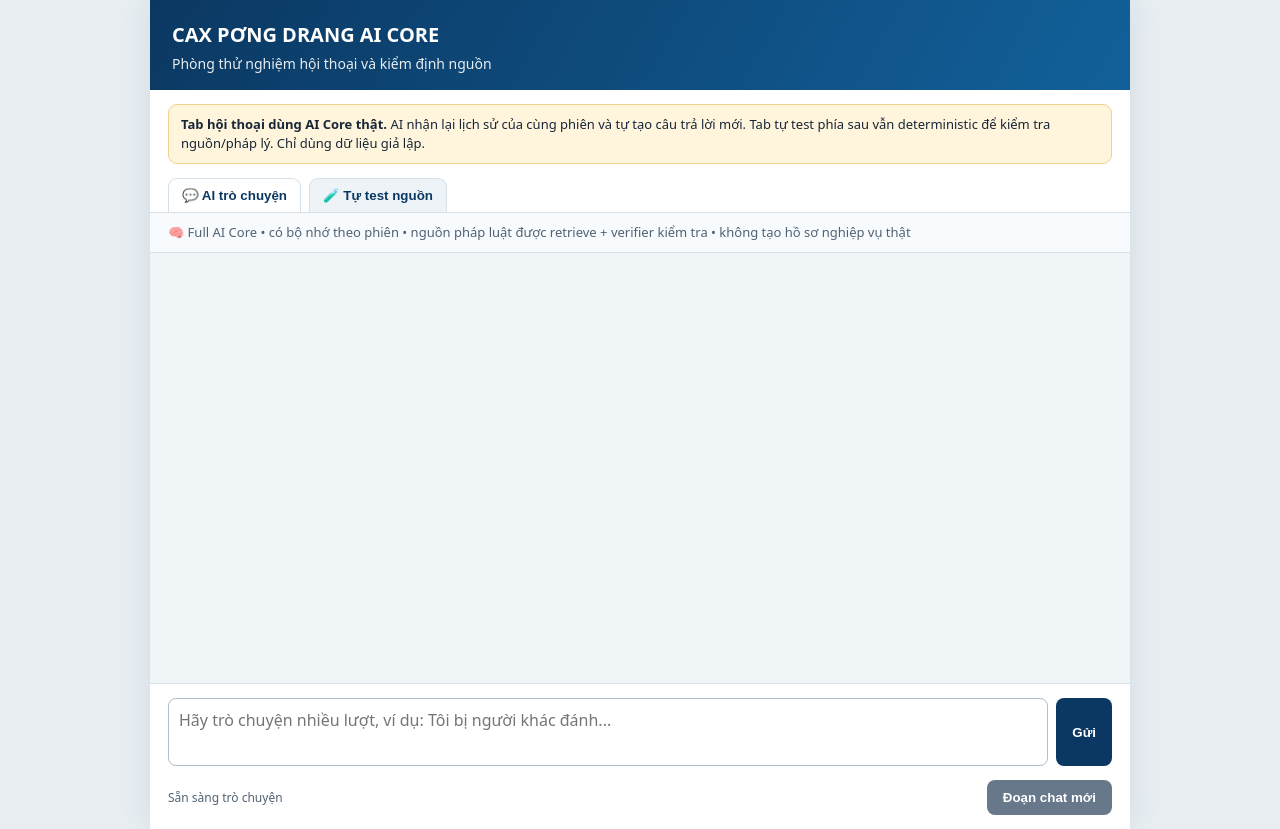
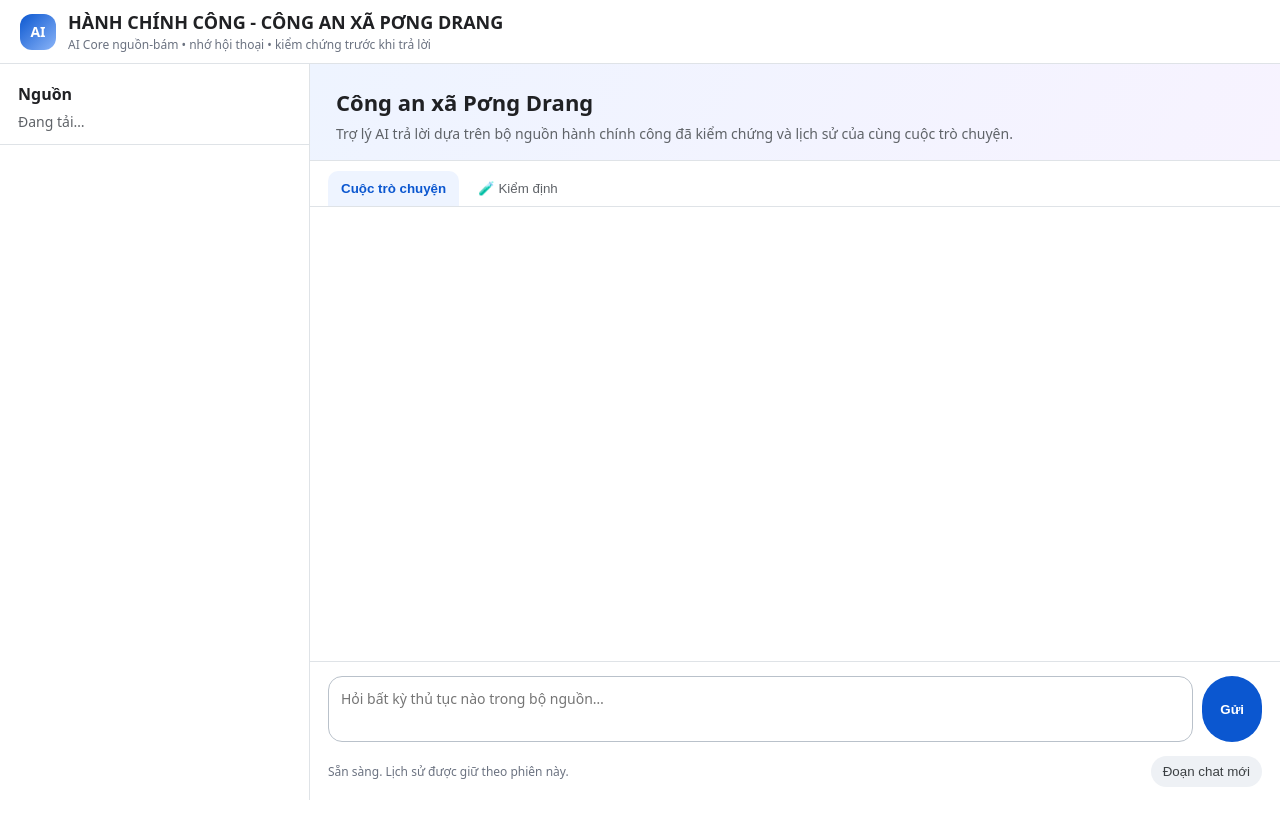
Before and after one commit to daikacung-max/cax-pongdrang-ai-webhook, a Flask app: template templates/demo.html in a window 1280 px wide. After the commit the page ends 800 px from the top, so only its background shows below. Run offline with Flask 3, Linux system fonts and the light colour scheme; the template is opened without the code that fills it, so the values that code supplies are empty.

Commit message:
demo: mirror Notebook source-and-chat workspace

```diff
--- a/templates/demo.html
+++ b/templates/demo.html
@@ -3,48 +3,50 @@
 <head>
   <meta charset="utf-8">
   <meta name="viewport" content="width=device-width, initial-scale=1">
-  <title>Thử nghiệm CAX PƠNG DRANG AI CORE</title>
+  <title>HÀNH CHÍNH CÔNG - CÔNG AN XÃ PƠNG DRANG</title>
   <style>
-    :root{color-scheme:light;--ink:#182638;--navy:#0b3862;--soft:#f0f5f8;--line:#d5e0e8;--me:#d9efff;--bot:#fff;--warn:#fff5dc;--pass:#e5f5e8;--fail:#ffe7e7;--ai:#e9e3ff}
-    *{box-sizing:border-box}body{margin:0;background:#e8eef2;color:var(--ink);font:16px/1.45 system-ui,-apple-system,"Segoe UI",sans-serif}main{max-width:980px;min-height:100vh;margin:auto;background:#fff;box-shadow:0 0 30px #55708025;display:flex;flex-direction:column}
-    header{padding:20px 22px 16px;color:#fff;background:linear-gradient(120deg,var(--navy),#12609a)}h1{margin:0;font-size:20px}header p{margin:5px 0 0;opacity:.9;font-size:14px}.notice{margin:14px 18px 0;padding:10px 12px;background:var(--warn);border:1px solid #f0d38c;border-radius:9px;font-size:13px}
-    .tabs{display:flex;gap:8px;padding:14px 18px 0;border-bottom:1px solid var(--line)}.tab{background:#eef3f7;color:var(--navy);padding:9px 13px;border:1px solid var(--line);border-bottom:0;border-radius:9px 9px 0 0;cursor:pointer}.tab.active{background:#fff;font-weight:700}.panel{display:none}.panel.active{display:block}
-    #messages{padding:18px;overflow:auto;min-height:430px;background:var(--soft)}.message{max-width:88%;margin:9px 0;padding:10px 12px;border:1px solid var(--line);border-radius:14px;white-space:pre-wrap}.user{margin-left:auto;background:var(--me);border-bottom-right-radius:3px}.assistant{background:var(--bot);border-bottom-left-radius:3px}
-    .meta{display:inline-block;margin:2px 5px 3px 0;padding:3px 8px;border-radius:999px;background:var(--ai);color:#49378d;font-size:12px}.meta.good{background:#dcebdc;color:#245d2a}.meta.warn{background:#fde8cc;color:#8a4b08}.chat-info{padding:10px 18px;background:#f8fbfd;border-bottom:1px solid var(--line);font-size:13px;color:#506273}
-    form{display:flex;gap:8px;padding:14px 18px;border-top:1px solid var(--line)}textarea{flex:1;resize:none;min-height:48px;padding:10px;border:1px solid #aebfcd;border-radius:8px;font:inherit}button{border:0;border-radius:8px;padding:10px 16px;background:var(--navy);color:#fff;font-weight:600;cursor:pointer}button.secondary{background:#66788a}footer{padding:0 18px 14px;color:#506273;font-size:12px;display:flex;justify-content:space-between;gap:12px;align-items:center}
-    .self-wrap{padding:18px;background:#f7fafc;min-height:460px}.self-head{display:flex;justify-content:space-between;gap:12px;align-items:center;flex-wrap:wrap;margin-bottom:14px}.self-head h2{margin:0;font-size:18px}.summary{padding:12px;border:1px solid var(--line);background:#fff;border-radius:10px;margin-bottom:12px}.tests{display:grid;gap:10px}.test-card{background:#fff;border:1px solid var(--line);border-radius:10px;padding:12px}.test-card.pass{background:var(--pass);border-color:#abd7b4}.test-card.fail{background:var(--fail);border-color:#e9aaaa}.test-top{display:flex;justify-content:space-between;gap:10px;font-weight:700}.badge{border-radius:999px;padding:2px 8px;font-size:12px}.pass .badge{background:#c9e9cf;color:#245d2a}.fail .badge{background:#f5caca;color:#8d2222}details{margin-top:8px}pre{white-space:pre-wrap;word-break:break-word;background:#ffffffaa;padding:9px;border-radius:7px;border:1px solid #d8e1e7;font-size:12px}.muted{color:#627487;font-size:13px}
-    @media(max-width:600px){main{min-height:100vh}.message{max-width:94%}.self-head{align-items:stretch}}
+    :root{color-scheme:light;--ink:#202124;--blue:#0b57d0;--bg:#f7f9fc;--panel:#fff;--line:#dfe3e7;--soft:#f0f4f9;--me:#d3e3fd;--good:#e6f4ea;--warn:#fef7e0;--purple:#eee8ff}
+    *{box-sizing:border-box}body{margin:0;background:var(--bg);color:var(--ink);font:14px/1.5 system-ui,-apple-system,"Segoe UI",sans-serif;height:100vh;overflow:hidden}
+    header{height:64px;display:flex;align-items:center;gap:12px;padding:0 20px;background:#fff;border-bottom:1px solid var(--line)}header .logo{width:36px;height:36px;border-radius:12px;background:linear-gradient(135deg,#0b57d0,#8ab4f8);display:grid;place-items:center;color:#fff;font-weight:800}h1{font-size:18px;margin:0}.sub{font-size:12px;color:#6b7280}
+    .workspace{height:calc(100vh - 64px);display:grid;grid-template-columns:310px minmax(0,1fr);gap:0}.sources{background:#fff;border-right:1px solid var(--line);display:flex;flex-direction:column;min-width:0}.sources-head{padding:18px 18px 12px;border-bottom:1px solid var(--line)}.sources-head h2{margin:0;font-size:16px}.source-count{margin-top:5px;color:#5f6368}.source-list{padding:10px;overflow:auto}.source{display:flex;align-items:flex-start;gap:10px;padding:9px;border-radius:10px}.source:hover{background:var(--soft)}.pdf{font-size:18px}.source-title{font-size:13px;word-break:break-word}.source-status{font-size:11px;color:#6b7280;margin-top:2px}
+    .main{min-width:0;display:flex;flex-direction:column;background:#fff}.cover{padding:22px 26px 16px;border-bottom:1px solid var(--line);background:linear-gradient(120deg,#eef4ff,#f7f3ff)}.cover h2{margin:0 0 4px;font-size:22px}.cover p{margin:0;color:#5f6368}.tabs{display:flex;gap:6px;padding:10px 18px 0;border-bottom:1px solid var(--line)}.tab{border:0;background:transparent;color:#5f6368;border-radius:10px 10px 0 0;padding:10px 13px;cursor:pointer}.tab.active{color:var(--blue);background:#eef4ff;font-weight:700}.panel{display:none;min-height:0;flex:1}.panel.active{display:flex;flex-direction:column}
+    #messages{flex:1;overflow:auto;padding:22px;background:#fff}.message-row{margin:10px auto;max-width:850px}.message{padding:12px 14px;border-radius:16px;white-space:pre-wrap}.user{margin-left:auto;max-width:78%;background:var(--me);border-bottom-right-radius:4px}.assistant{max-width:88%;background:#fff;border:1px solid var(--line);border-bottom-left-radius:4px}.labels{max-width:850px;margin:0 auto 5px}.meta{display:inline-block;margin:2px 5px 2px 0;padding:3px 8px;border-radius:999px;background:var(--purple);font-size:11px}.meta.good{background:var(--good);color:#216e39}.meta.warn{background:var(--warn);color:#8a5b00}.citation-box{margin-top:8px;padding-top:8px;border-top:1px solid #edf0f2;font-size:12px;color:#5f6368}.citation{display:inline-block;margin:3px 5px 0 0;padding:3px 7px;background:#f1f3f4;border-radius:8px}
+    form{display:flex;gap:9px;padding:14px 18px;border-top:1px solid var(--line);background:#fff}textarea{flex:1;resize:none;min-height:50px;max-height:130px;padding:11px 12px;border:1px solid #b9c1ca;border-radius:14px;font:inherit}button.action{border:0;border-radius:999px;padding:10px 18px;background:var(--blue);color:#fff;font-weight:700;cursor:pointer}.chat-foot{padding:0 18px 13px;display:flex;justify-content:space-between;align-items:center;color:#6b7280;font-size:12px}.secondary{border:0;background:#eef1f5;color:#3c4043;padding:8px 12px;border-radius:999px;cursor:pointer}
+    .self-wrap{padding:20px;overflow:auto;background:#f7fafc}.self-head{display:flex;justify-content:space-between;align-items:center;gap:10px}.summary{margin:12px 0;padding:11px;background:#fff;border:1px solid var(--line);border-radius:10px}.tests{display:grid;gap:9px}.test-card{background:#fff;border:1px solid var(--line);border-radius:10px;padding:11px}.test-card.pass{border-color:#a8d5b1;background:#f2fbf4}.test-card.fail{border-color:#e2aaaa;background:#fff4f4}.test-top{display:flex;justify-content:space-between;font-weight:700}.muted{color:#667085;font-size:12px}pre{white-space:pre-wrap;word-break:break-word;background:#fff;padding:8px;border:1px solid var(--line);border-radius:7px;font-size:11px}
+    .mobile-sources{display:none}@media(max-width:850px){body{overflow:auto}.workspace{height:auto;display:block}.sources{display:none}.main{min-height:calc(100vh - 64px)}.mobile-sources{display:block;padding:10px 18px;background:#fff;border-bottom:1px solid var(--line);color:#5f6368}.user,.assistant{max-width:95%}}
   </style>
 </head>
 <body>
-<main>
-  <header><h1>CAX PƠNG DRANG AI CORE</h1><p>Phòng thử nghiệm hội thoại và kiểm định nguồn</p></header>
-  <div class="notice"><b>Tab hội thoại dùng AI Core thật.</b> AI nhận lại lịch sử của cùng phiên và tự tạo câu trả lời mới. Tab tự test phía sau vẫn deterministic để kiểm tra nguồn/pháp lý. Chỉ dùng dữ liệu giả lập.</div>
-  <div class="tabs"><button class="tab active" data-panel="chat-panel">💬 AI trò chuyện</button><button class="tab" data-panel="self-panel">🧪 Tự test nguồn</button></div>
-
-  <section id="chat-panel" class="panel active">
-    <div class="chat-info">🧠 Full AI Core • có bộ nhớ theo phiên • nguồn pháp luật được retrieve + verifier kiểm tra • không tạo hồ sơ nghiệp vụ thật</div>
-    <section id="messages" aria-live="polite"></section>
-    <form id="chat-form"><textarea id="message" placeholder="Hãy trò chuyện nhiều lượt, ví dụ: Tôi bị người khác đánh..." required></textarea><button type="submit">Gửi</button></form>
-    <footer><span id="status">Sẵn sàng trò chuyện</span><button id="new-chat" class="secondary" type="button">Đoạn chat mới</button></footer>
-  </section>
-
-  <section id="self-panel" class="panel"><div class="self-wrap"><div class="self-head"><div><h2>🧪 Tự test nguồn AI Core</h2><div class="muted">Bộ test deterministic, dùng để phát hiện sai routing/nguồn. Đây không phải cửa sổ hội thoại AI.</div></div><button id="run-tests" type="button">Chạy toàn bộ test</button></div><div id="test-summary" class="summary">Chưa chạy.</div><div id="test-results" class="tests"></div></div></section>
-</main>
+<header><div class="logo">AI</div><div><h1>HÀNH CHÍNH CÔNG - CÔNG AN XÃ PƠNG DRANG</h1><div class="sub">AI Core nguồn-bám • nhớ hội thoại • kiểm chứng trước khi trả lời</div></div></header>
+<div class="workspace">
+  <aside class="sources"><div class="sources-head"><h2>Nguồn</h2><div id="source-count" class="source-count">Đang tải…</div></div><div id="source-list" class="source-list"></div></aside>
+  <main class="main">
+    <div class="cover"><h2>Công an xã Pơng Drang</h2><p id="cover-text">Trợ lý AI trả lời dựa trên bộ nguồn hành chính công đã kiểm chứng và lịch sử của cùng cuộc trò chuyện.</p></div>
+    <div id="mobile-source-count" class="mobile-sources"></div>
+    <div class="tabs"><button class="tab active" data-panel="chat-panel">Cuộc trò chuyện</button><button class="tab" data-panel="self-panel">🧪 Kiểm định</button></div>
+    <section id="chat-panel" class="panel active">
+      <section id="messages" aria-live="polite"></section>
+      <form id="chat-form"><textarea id="message" placeholder="Hỏi bất kỳ thủ tục nào trong bộ nguồn…" required></textarea><button class="action" type="submit">Gửi</button></form>
+      <div class="chat-foot"><span id="status">Sẵn sàng. Lịch sử được giữ theo phiên này.</span><button id="new-chat" class="secondary" type="button">Đoạn chat mới</button></div>
+    </section>
+    <section id="self-panel" class="panel"><div class="self-wrap"><div class="self-head"><div><b>Kiểm định nguồn AI Core</b><div class="muted">Kiểm tra routing, nguồn và an toàn pháp lý, không phải câu trả lời mẫu.</div></div><button id="run-tests" class="action" type="button">Chạy test</button></div><div id="test-summary" class="summary">Chưa chạy.</div><div id="test-results" class="tests"></div></div></section>
+  </main>
+</div>
 <script>
 const messages=document.getElementById('messages'),form=document.getElementById('chat-form'),input=document.getElementById('message'),statusEl=document.getElementById('status'),newChat=document.getElementById('new-chat'),runTests=document.getElementById('run-tests'),testSummary=document.getElementById('test-summary'),testResults=document.getElementById('test-results');
-const demoVersion='2026-09-12-real-ai-1';let sessionId=localStorage.getItem('caxDemoSession');
+const demoVersion='2026-09-14-notebook19-1';let sessionId=localStorage.getItem('caxDemoSession');
 if(localStorage.getItem('caxDemoVersion')!==demoVersion){sessionId=crypto.randomUUID();localStorage.setItem('caxDemoSession',sessionId);localStorage.setItem('caxDemoVersion',demoVersion)}else if(!sessionId){sessionId=crypto.randomUUID();localStorage.setItem('caxDemoSession',sessionId)}
 document.querySelectorAll('.tab').forEach(tab=>tab.addEventListener('click',()=>{document.querySelectorAll('.tab').forEach(x=>x.classList.remove('active'));document.querySelectorAll('.panel').forEach(x=>x.classList.remove('active'));tab.classList.add('active');document.getElementById(tab.dataset.panel).classList.add('active')}));
-function addMessage(role,text,labels=[]){if(labels.length){const wrap=document.createElement('div');labels.forEach(x=>{const tag=document.createElement('span');tag.className='meta '+(x.kind||'');tag.textContent=x.text;wrap.append(tag)});messages.append(wrap)}const item=document.createElement('div');item.className='message '+role;item.textContent=text;messages.append(item);messages.scrollTop=messages.scrollHeight}
-function aiLabels(data){const labels=[{text:'AI Core thật'}];if(data.memory)labels.push({text:'🧠 nhớ hội thoại',kind:'good'});if(data.verified)labels.push({text:'✓ verified',kind:'good'});if((data.sources||[]).length)labels.push({text:'📚 '+data.sources.length+' nguồn'});if(data.fallback)labels.push({text:'⚠ fallback',kind:'warn'});if(data.model)labels.push({text:data.model});return labels}
+function esc(v){return String(v??'').replace(/[&<>'"]/g,c=>({'&':'&amp;','<':'&lt;','>':'&gt;',"'":'&#39;','"':'&quot;'}[c]))}
+function addMessage(role,text,labels=[],sources=[]){const row=document.createElement('div');row.className='message-row';if(labels.length){const wrap=document.createElement('div');wrap.className='labels';labels.forEach(x=>{const tag=document.createElement('span');tag.className='meta '+(x.kind||'');tag.textContent=x.text;wrap.append(tag)});row.append(wrap)}const item=document.createElement('div');item.className='message '+role;item.textContent=text;if(role==='assistant'&&sources.length){const box=document.createElement('div');box.className='citation-box';box.append(document.createTextNode('Nguồn đã dùng: '));sources.forEach(s=>{const c=document.createElement('span');c.className='citation';c.textContent=s.title;box.append(c)});item.append(box)}row.append(item);messages.append(row);messages.scrollTop=messages.scrollHeight}
+function aiLabels(data){const labels=[{text:'AI Core'}];if(data.memory)labels.push({text:'🧠 nhớ hội thoại',kind:'good'});if(data.verified)labels.push({text:'✓ bám nguồn',kind:'good'});if(data.notebook_source_count)labels.push({text:'📚 '+data.notebook_source_count+' nguồn Notebook'});if(data.fallback)labels.push({text:'⚠ fallback',kind:'warn'});return labels}
+async function loadSources(){try{const res=await fetch('/demo/api/notebook-sources');if(!res.ok)return;const data=await res.json();document.getElementById('source-count').textContent=data.source_count+' nguồn';document.getElementById('mobile-source-count').textContent='📚 '+data.source_count+' nguồn hành chính công';const list=document.getElementById('source-list');list.innerHTML='';data.sources.forEach(s=>{const el=document.createElement('div');el.className='source';el.innerHTML='<div class="pdf">📄</div><div><div class="source-title">'+esc(s.title)+'</div><div class="source-status">Đã đưa vào Source Registry</div></div>';list.append(el)})}catch(e){}}
 async function loadHistory(){const res=await fetch('/demo/api/ai-history?session_id='+encodeURIComponent(sessionId));if(!res.ok)return;const data=await res.json();data.messages.forEach(item=>addMessage(item.role==='user'?'user':'assistant',item.content,item.role==='assistant'?[{text:'lịch sử'}]:[]))}
-form.addEventListener('submit',async event=>{event.preventDefault();const text=input.value.trim();if(!text)return;addMessage('user',text);input.value='';statusEl.textContent='AI đang đọc lịch sử + nguồn và suy luận…';try{const res=await fetch('/demo/api/ai-chat',{method:'POST',headers:{'Content-Type':'application/json'},body:JSON.stringify({session_id:sessionId,message:text})});const data=await res.json();if(!res.ok)throw new Error(data.error||'Không thể xử lý');addMessage('assistant',data.answer,aiLabels(data));statusEl.textContent=data.fallback?'Đã trả lời bằng fallback bám nguồn':'AI Core đã trả lời và ghi nhớ lượt này'}catch(err){addMessage('assistant','AI Core chưa xử lý được lượt này: '+err.message,[{text:'Lỗi model/API',kind:'warn'}]);statusEl.textContent='Có lỗi'}});
-newChat.addEventListener('click',()=>{sessionId=crypto.randomUUID();localStorage.setItem('caxDemoSession',sessionId);messages.innerHTML='';statusEl.textContent='Phiên mới, bộ nhớ hội thoại đã tách';input.focus()});
-function esc(v){return String(v).replace(/[&<>'"]/g,c=>({'&':'&amp;','<':'&lt;','>':'&gt;',"'":'&#39;','"':'&quot;'}[c]))}
-function renderTest(item){const card=document.createElement('article');card.className='test-card '+(item.passed?'pass':'fail');const sourceText=(item.sources||[]).join('\n')||'(không có nguồn)';card.innerHTML=`<div class="test-top"><span>${esc(item.name)}</span><span class="badge">${item.passed?'PASS':'FAIL'}</span></div><div class="muted">${esc(item.question)} • ${item.latency_ms} ms</div><details><summary>Xem chẩn đoán</summary><b>Nguồn retrieve</b><pre>${esc(sourceText)}</pre><b>Câu trả lời kiểm định</b><pre>${esc(item.answer||'')}</pre></details>`;testResults.append(card)}
-runTests.addEventListener('click',async()=>{runTests.disabled=true;runTests.textContent='Đang chạy…';testResults.innerHTML='';testSummary.textContent='Đang kiểm tra nguồn…';try{const res=await fetch('/demo/api/self-test',{method:'POST'});const data=await res.json();if(!res.ok)throw new Error(data.error||'Không chạy được');testSummary.innerHTML=`<b>${data.status==='pass'?'✅ TẤT CẢ ĐẠT':'⚠️ CÓ TEST LỖI'}</b> • ${data.passed}/${data.total} PASS • ${data.failed} FAIL • ${data.duration_ms} ms`;data.results.forEach(renderTest)}catch(err){testSummary.textContent='Không chạy được self-test: '+err.message}finally{runTests.disabled=false;runTests.textContent='Chạy toàn bộ test'}});
-loadHistory();
+form.addEventListener('submit',async event=>{event.preventDefault();const text=input.value.trim();if(!text)return;addMessage('user',text);input.value='';statusEl.textContent='AI đang đọc lịch sử và truy nguồn phù hợp…';try{const res=await fetch('/demo/api/ai-chat',{method:'POST',headers:{'Content-Type':'application/json'},body:JSON.stringify({session_id:sessionId,message:text})});const data=await res.json();if(!res.ok)throw new Error(data.error||'Không thể xử lý');addMessage('assistant',data.answer,aiLabels(data),data.notebook_sources||[]);statusEl.textContent=data.fallback?'Đã dùng fallback bám nguồn':'Đã trả lời và lưu lượt này vào lịch sử'}catch(err){addMessage('assistant','AI Core chưa xử lý được lượt này: '+err.message,[{text:'Lỗi',kind:'warn'}]);statusEl.textContent='Có lỗi'}});
+newChat.addEventListener('click',()=>{sessionId=crypto.randomUUID();localStorage.setItem('caxDemoSession',sessionId);messages.innerHTML='';statusEl.textContent='Đã tạo cuộc trò chuyện mới';input.focus()});
+function renderTest(item){const card=document.createElement('article');card.className='test-card '+(item.passed?'pass':'fail');const src=(item.sources||[]).join('\n')||'(không có nguồn)';card.innerHTML=`<div class="test-top"><span>${esc(item.name)}</span><span>${item.passed?'PASS':'FAIL'}</span></div><div class="muted">${esc(item.question)} • ${item.latency_ms} ms</div><details><summary>Chẩn đoán</summary><b>Nguồn</b><pre>${esc(src)}</pre><b>Trả lời</b><pre>${esc(item.answer||'')}</pre></details>`;testResults.append(card)}
+runTests.addEventListener('click',async()=>{runTests.disabled=true;testResults.innerHTML='';testSummary.textContent='Đang kiểm tra…';try{const res=await fetch('/demo/api/self-test',{method:'POST'});const data=await res.json();if(!res.ok)throw new Error(data.error||'Không chạy được');testSummary.innerHTML=`<b>${data.status==='pass'?'✅ TẤT CẢ ĐẠT':'⚠️ CÓ LỖI'}</b> • ${data.passed}/${data.total} PASS • ${data.failed} FAIL`;data.results.forEach(renderTest)}catch(err){testSummary.textContent='Không chạy được: '+err.message}finally{runTests.disabled=false}});
+loadSources();loadHistory();
 </script>
 </body>
 </html>
```
